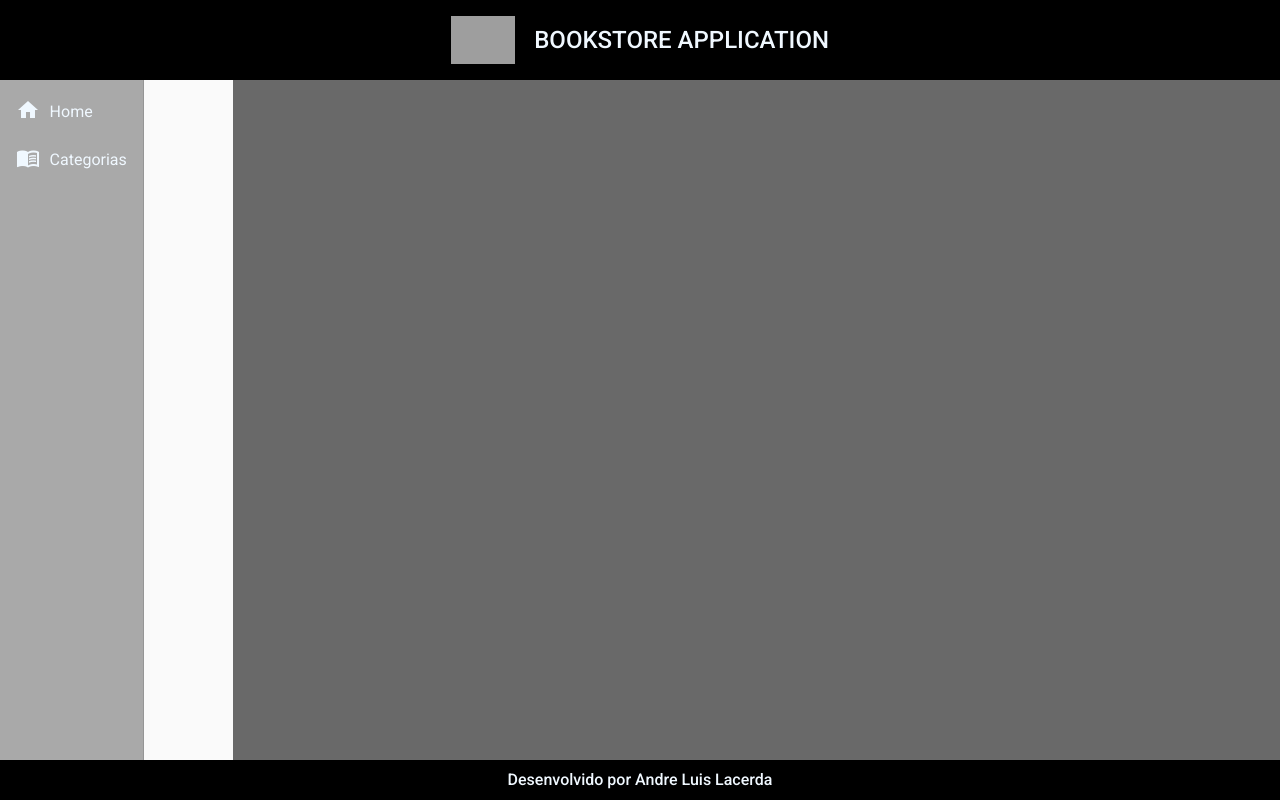
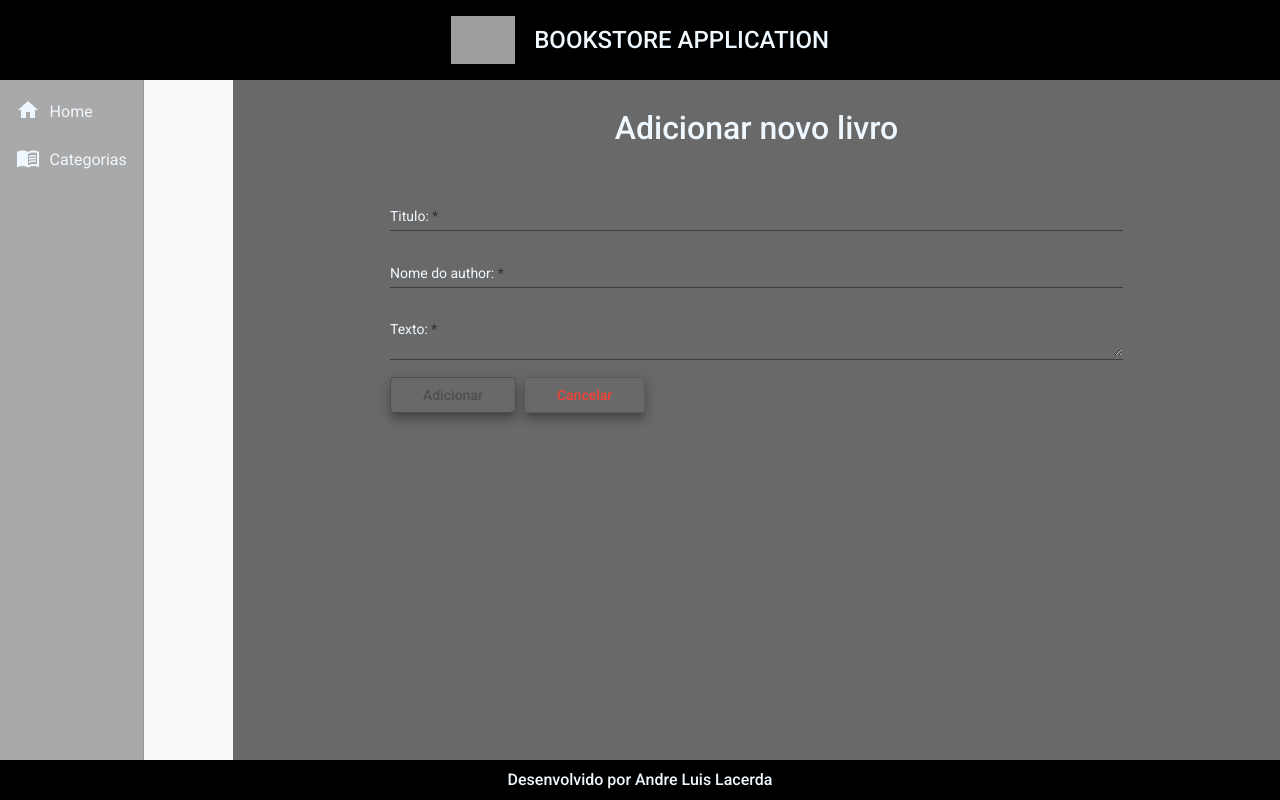
Before and after one commit to sirAndre1337/bookstore-api, an Angular app in the folder frontend/: page /categorias/1/livros/create in a window 1280 px wide. Before the commit this address led to /. Built offline with nearby package versions, Linux system fonts and the light colour scheme; grey boxes are pictures that could not be loaded.

Commit message:
Livro crate implementado

```diff
--- a/frontend/src/app/app-routing.module.ts
+++ b/frontend/src/app/app-routing.module.ts
@@ -4,6 +4,7 @@ import { CategoriaCreateComponent } from "./components/views/categoria/categoria
 import { CategoriaReadComponent } from "./components/views/categoria/categoria-read/categoria-read.component";
 import { CategoriaUpdateComponent } from "./components/views/categoria/categoria-update/categoria-update.component";
 import { HomeComponent } from "./components/views/home/home.component";
+import { LivroCreateComponent } from "./components/views/livro/livro-create/livro-create.component";
 import { LivroReadComponent } from "./components/views/livro/livro-read/livro-read.component";
 
 const routes: Routes = [
@@ -26,6 +27,10 @@ const routes: Routes = [
   {
     path: "categorias/:id_cat/livros",
     component: LivroReadComponent
+  },
+  {
+    path:"categorias/:id_cat/livros/create",
+    component: LivroCreateComponent
   }
 ];
 
--- /dev/null
+++ b/frontend/src/app/components/views/livro/livro-create/livro-create.component.css
@@ -0,0 +1,30 @@
+form {
+    text-align: center;
+    width: 70%;
+    margin: 2rem auto 0 auto;
+}
+
+h1 {
+    font-size: 2rem;
+    font-weight: 500;
+    margin-bottom: 3rem;
+}
+
+.form {
+    width: 100%;
+}
+
+.buttons {
+    width: 100%;
+    text-align: start;
+}
+
+button {
+    margin-right: .5rem;
+    padding-right: 2rem;
+    padding-left: 2rem;
+}
+
+.texto {
+    color: aliceblue;
+}
--- /dev/null
+++ b/frontend/src/app/components/views/livro/livro-create/livro-create.component.html
@@ -0,0 +1,66 @@
+<form action="">
+  <h1>Adicionar novo livro</h1>
+  <mat-form-field class="form">
+    <mat-label class="texto">Titulo:</mat-label>
+    <input
+      matInput
+      [(ngModel)]="livro.title"
+      [formControl]="titulo"
+      required
+      type="text"
+      name="titulo"
+      placeholder="Ex. Curso Spring Boot com Angular 10"
+      maxlength="100"
+    />
+    <mat-error *ngIf="titulo.invalid">
+      {{ getMessage() }}
+    </mat-error>
+  </mat-form-field>
+  <mat-form-field class="form">
+    <mat-label class="texto">Nome do author:</mat-label>
+    <input
+      matInput
+      [(ngModel)]="livro.name_author"
+      [formControl]="nome_author"
+      required
+      type="text"
+      name="name_author"
+      placeholder="Ex. André Luis"
+      maxlength="100"
+    />
+    <mat-error *ngIf="nome_author.invalid">
+      {{ getMessage() }}
+    </mat-error>
+  </mat-form-field>
+  <mat-form-field class="form">
+    <mat-label class="texto">Texto:</mat-label>
+    <textarea
+      matInput
+      [(ngModel)]="livro.text"
+      [formControl]="texto"
+      required
+      type="text"
+      name="texto"
+      placeholder="Ex. Lorem ipsum"
+      maxlength="2000000"
+      minlength="3"
+    ></textarea>
+    <mat-error *ngIf="texto.invalid">
+      {{ getMessage() }}
+    </mat-error>
+  </mat-form-field>
+  <div class="buttons">
+    <button
+      (click)="create()"
+      [disabled]="getMessage()"
+      class="mat-elevation-z8"
+      mat-stroked-button
+      color="primary"
+    >
+      Adicionar
+    </button>
+    <button class="mat-elevation-z8" mat-stroked-button color="warn">
+      Cancelar
+    </button>
+  </div>
+</form>
--- /dev/null
+++ b/frontend/src/app/components/views/livro/livro-create/livro-create.component.ts
@@ -0,0 +1,60 @@
+import { Component, OnInit } from "@angular/core";
+import { FormControl, Validators } from "@angular/forms";
+import { ActivatedRoute, Router } from "@angular/router";
+import { Livro } from "../livro.model";
+import { LivroService } from "../livro.service";
+
+@Component({
+  selector: "app-livro-create",
+  templateUrl: "./livro-create.component.html",
+  styleUrls: ["./livro-create.component.css"],
+})
+export class LivroCreateComponent implements OnInit {
+  titulo = new FormControl("", [Validators.minLength(3)]);
+  nome_author = new FormControl("", [Validators.minLength(3)]);
+  texto = new FormControl("", [Validators.minLength(10)]);
+  id_categoria: String = "";
+
+  livro: Livro = {
+    id: "",
+    title: "",
+    name_author: "",
+    text: "",
+  };
+
+  constructor(
+    private service: LivroService,
+    private router: ActivatedRoute,
+    private route: Router
+  ) {}
+
+  ngOnInit(): void {
+    this.id_categoria = this.router.snapshot.paramMap.get("id_cat")!;
+  }
+
+  getMessage() {
+    if (this.titulo.invalid) {
+      return "O campo Titulo deve conter entre 3 e 100 caracteres ";
+    }
+    if (this.nome_author.invalid) {
+      return "O campo Nome do author deve conter entre 3 e 100 caracteres ";
+    }
+    if (this.texto.invalid) {
+      return "O campo Texto deve conter entre 10 e 2000000 caracteres ";
+    }
+    return false;
+  }
+
+  create(): void {
+    this.service.create(this.id_categoria, this.livro).subscribe(
+      (resposta) => {
+        this.route.navigate([`categorias/${this.id_categoria}/livros`]);
+        this.service.mensagem("Livro criado com sucesso!");
+      },
+      (err) => {
+        this.route.navigate([`categorias/${this.id_categoria}/livros`]);
+        this.service.mensagem("Erro ao criar novo livro! Contante o dev André");
+      }
+    );
+  }
+}
--- a/frontend/src/app/components/views/livro/livro-read/livro-read.component.html
+++ b/frontend/src/app/components/views/livro/livro-read/livro-read.component.html
@@ -3,7 +3,7 @@
     <h1>Livros</h1>
   </div>
 
-  <button class="mat-elevation-z8" mat-stroked-button color="accent">
+  <button (click)="criarLivro()" class="mat-elevation-z8" mat-stroked-button color="accent">
     Add Livro
   </button>
 
--- a/frontend/src/app/components/views/livro/livro-read/livro-read.component.ts
+++ b/frontend/src/app/components/views/livro/livro-read/livro-read.component.ts
@@ -1,5 +1,5 @@
 import { Component, OnInit } from "@angular/core";
-import { ActivatedRoute } from "@angular/router";
+import { ActivatedRoute, Router } from "@angular/router";
 import { Livro } from "../livro.model";
 import { LivroService } from "../livro.service";
 
@@ -13,7 +13,11 @@ export class LivroReadComponent implements OnInit {
   id_categoria: String = "";
 
   displayedColumns: string[] = ["id", "title", "livros", "action"];
-  constructor(private service: LivroService, private route: ActivatedRoute) {}
+  constructor(
+    private service: LivroService,
+    private route: ActivatedRoute,
+    private router: Router
+  ) {}
 
   ngOnInit(): void {
     this.id_categoria = this.route.snapshot.paramMap.get("id_cat")!;
@@ -21,10 +25,12 @@ export class LivroReadComponent implements OnInit {
   }
 
   findAll(): void {
-    this.service
-      .findAllByCategoria(this.id_categoria)
-      .subscribe((resposta) => {
-        this.livros = resposta;
-      });
+    this.service.findAllByCategoria(this.id_categoria).subscribe((resposta) => {
+      this.livros = resposta;
+    });
+  }
+
+  criarLivro(): void {
+    this.router.navigate([`categorias/${this.id_categoria}/livros/create`]);
   }
 }
--- a/frontend/src/app/components/views/livro/livro.service.ts
+++ b/frontend/src/app/components/views/livro/livro.service.ts
@@ -1,5 +1,6 @@
 import { HttpClient } from "@angular/common/http";
 import { Injectable } from "@angular/core";
+import { MatSnackBar } from "@angular/material/snack-bar";
 import { Observable } from "rxjs";
 import { environment } from "src/environments/environment";
 import { Livro } from "./livro.model";
@@ -10,10 +11,23 @@ import { Livro } from "./livro.model";
 export class LivroService {
   baseUrl: String = environment.baseUrl;
 
-  constructor(private http:HttpClient) {}
+  constructor(private http: HttpClient, private _snack: MatSnackBar) {}
 
   findAllByCategoria(id_categoria: String): Observable<Livro[]> {
     const url = `${this.baseUrl}/book?category=${id_categoria}`;
     return this.http.get<Livro[]>(url);
   }
+
+  create(id_categoria: String, livro: Livro): Observable<Livro> {
+    const url = `${this.baseUrl}/book?category=${id_categoria}`;
+    return this.http.post<Livro>(url, livro);
+  }
+
+  mensagem(str: String): void {
+    this._snack.open(`${str}`, "OK", {
+      horizontalPosition: "end",
+      verticalPosition: "top",
+      duration: 3000,
+    });
+  }
 }
```
Also changed, not shown: frontend/src/app/app.module.ts (+6 -3 lines).
